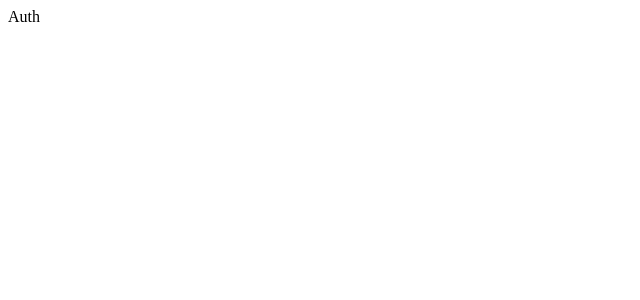
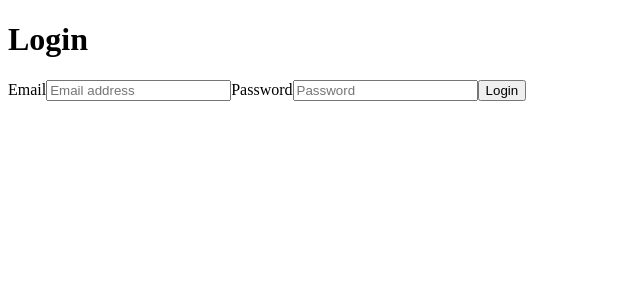
Before and after one commit to viccaruso/guestbook, a React app: page /login in a window 1280 px wide. Shown: the top 300 px of the page, without its empty margins (0-640 px from the left). Built offline with nearby package versions, Linux system fonts and the light colour scheme.

Commit message:
Set up inputs and state for Auth view component

```diff
--- a/src/views/Auth.jsx
+++ b/src/views/Auth.jsx
@@ -1,5 +1,27 @@
-import React from 'react';
+import React, { useState } from 'react';
 
 export default function Auth() {
-  return <div>Auth</div>;
+  const [email, setEmail] = useState('');
+  const [password, setPassword] = useState('');
+
+  return (
+    <>
+      <h1>Login</h1>
+      <label for="email">Email</label>
+      <input
+        type="email"
+        value={email}
+        onChange={(e) => setEmail(e.target.value)}
+        placeholder="Email address"
+      />
+      <label for="password">Password</label>
+      <input
+        type="password"
+        value={password}
+        onChange={(e) => setPassword(e.target.value)}
+        placeholder="Password"
+      />
+      <button type="submit">Login</button>
+    </>
+  );
 }
```
